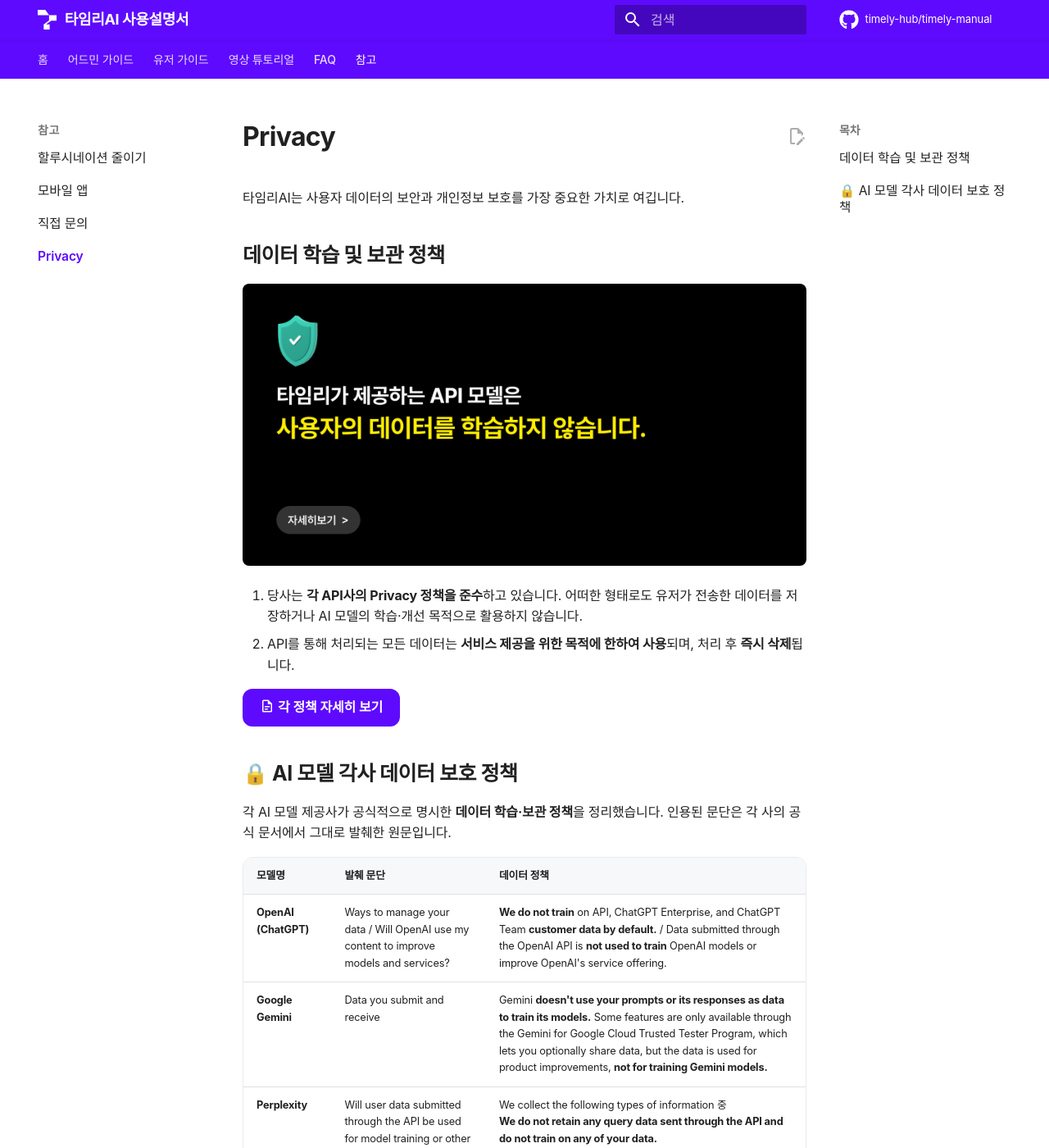
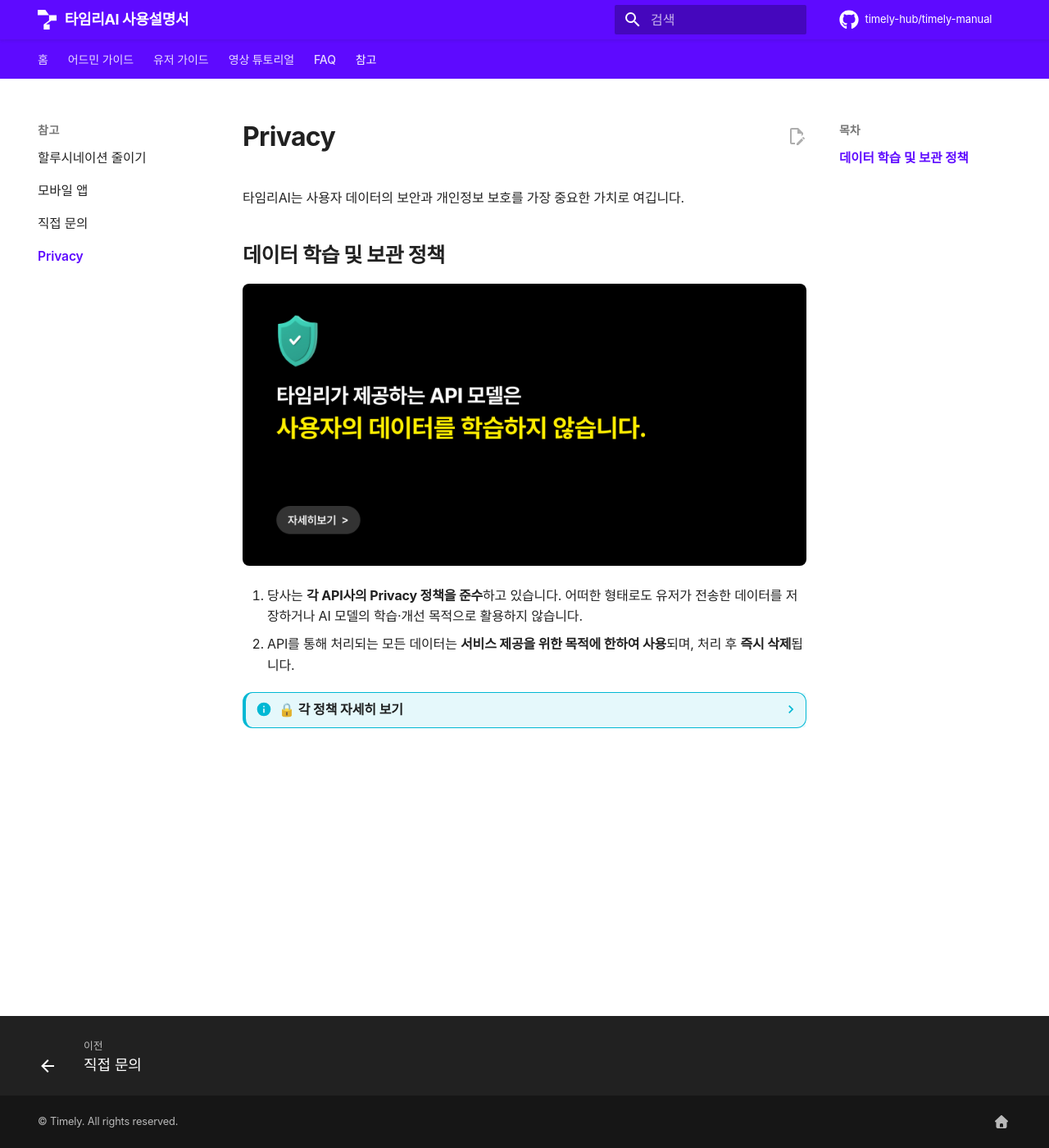
Before and after one commit to timely-hub/timely-manual, an MkDocs documentation site: the page built from docs/privacy.md, in a window 1280 px wide and 1400 px high. Shown: the whole window at 82% size. Built offline with MkDocs 1.6.1 and Material for MkDocs 9.7.7, drawn with Linux system fonts in a browser that asks for light colours; some web fonts are replaced; comment, search, counter and statistics services are not loaded; some of the changed text lies outside the part shown.

Commit message:
content(privacy): collapse policy detail into a toggle, bump callout titles
- privacy.md: the "각 정책 자세히 보기" section used to be an always-open
  H2 with a button-anchor pattern; convert it into a `??? info` details
  block so the 8-vendor table stays collapsed until the reader opens it.
- brand.css: bump `.admonition-title` and `summary` font-size from the
  mkdocs-material default (~0.64rem) to 0.8rem so callout/toggle titles
  read at a comfortable size in Korean text across the site.

Co-Authored-By: Claude Opus 4.7 (1M context) <noreply@anthropic.com>

```diff
--- a/docs/assets/css/brand.css
+++ b/docs/assets/css/brand.css
@@ -155,6 +155,15 @@ body,
   border-left-width: 4px;
 }
 
+/* Slightly larger admonition/details titles — mkdocs-material's default
+ * (~0.64rem) reads too small in Korean text. Bump to 0.8rem for better
+ * legibility across all callouts and collapsible sections. */
+.md-typeset .admonition-title,
+.md-typeset summary {
+  font-size: 0.8rem;
+  font-weight: 600;
+}
+
 .md-typeset .admonition.note,
 .md-typeset details.note {
   border-color: var(--timely-info-500);
--- a/docs/privacy.md
+++ b/docs/privacy.md
@@ -9,23 +9,17 @@
 1. 당사는 **각 API사의 Privacy 정책을 준수**하고 있습니다. 어떠한 형태로도 유저가 전송한 데이터를 저장하거나 AI 모델의 학습·개선 목적으로 활용하지 않습니다.
 2. API를 통해 처리되는 모든 데이터는 **서비스 제공을 위한 목적에 한하여 사용**되며, 처리 후 **즉시 삭제**됩니다.
 
-[:material-file-document-outline: 각 정책 자세히 보기](#policy-detail){ .md-button .md-button--primary }
+??? info "🔒 각 정책 자세히 보기"
 
-## 🔒 AI 모델 각사 데이터 보호 정책 { #policy-detail }
+    각 AI 모델 제공사가 공식적으로 명시한 **데이터 학습·보관 정책**을 정리했습니다. 인용된 문단은 각 사의 공식 문서에서 그대로 발췌한 원문입니다.
 
-각 AI 모델 제공사가 공식적으로 명시한 **데이터 학습·보관 정책**을 정리했습니다. 인용된 문단은 각 사의 공식 문서에서 그대로 발췌한 원문입니다.
-
-<div markdown class="grid" style="overflow-x:auto">
-
-| 모델명 | 발췌 문단 | 데이터 정책 |
-| --- | --- | --- |
-| **OpenAI (ChatGPT)** | Ways to manage your data / Will OpenAI use my content to improve models and services? | **We do not train** on API, ChatGPT Enterprise, and ChatGPT Team **customer data by default.** / Data submitted through the OpenAI API is **not used to train** OpenAI models or improve OpenAI's service offering. |
-| **Google Gemini** | Data you submit and receive | Gemini **doesn't use your prompts or its responses as data to train its models.** Some features are only available through the Gemini for Google Cloud Trusted Tester Program, which lets you optionally share data, but the data is used for product improvements, **not for training Gemini models.** |
-| **Perplexity** | Will user data submitted through the API be used for model training or other purposes? | We collect the following types of information 중<br>**We do not retain any query data sent through the API and do not train on any of your data.** |
-| **Anthropic Claude** | Is my data used for model training? | By default, **we will not use your inputs or outputs** from our commercial products (e.g. Claude for Work, Anthropic API, Claude Gov, etc.) **to train our models.** |
-| **Meta Llama** | Llama API Data Commitments | **Meta does not train** its AI models on Llama API Customer Content or Customer Data.<br>• Customer Data comprises your account data, roles, and profile fields.<br>• Customer Content comprises both the inputs you submit to the model (prompts) and the outputs you receive based on your inputs (model responses). |
-| **Grok (xAI)** | Does xAI use my content for model training? | When using Private Chat, where available, your content and interactions are not used for model training. Similarly, **we do not use content from our business and enterprise customers to improve our models.** |
-| **Alibaba Qwen** | Does Alibaba Cloud Model Studio retain my data when I call a model? | Alibaba Cloud is committed to data privacy and **does not use your data to train models.** All data transmitted during application development or model training is encrypted to ensure security. |
-| **Mistral** | Controls on le Chat | Input and output training is not applicable to Team and Enterprise plans. **We do not use your data to train our models** and you can't manually opt-in for training yourself. |
-
-</div>
+    | 모델명 | 발췌 문단 | 데이터 정책 |
+    | --- | --- | --- |
+    | **OpenAI (ChatGPT)** | Ways to manage your data / Will OpenAI use my content to improve models and services? | **We do not train** on API, ChatGPT Enterprise, and ChatGPT Team **customer data by default.** / Data submitted through the OpenAI API is **not used to train** OpenAI models or improve OpenAI's service offering. |
+    | **Google Gemini** | Data you submit and receive | Gemini **doesn't use your prompts or its responses as data to train its models.** Some features are only available through the Gemini for Google Cloud Trusted Tester Program, which lets you optionally share data, but the data is used for product improvements, **not for training Gemini models.** |
+    | **Perplexity** | Will user data submitted through the API be used for model training or other purposes? | We collect the following types of information 중<br>**We do not retain any query data sent through the API and do not train on any of your data.** |
+    | **Anthropic Claude** | Is my data used for model training? | By default, **we will not use your inputs or outputs** from our commercial products (e.g. Claude for Work, Anthropic API, Claude Gov, etc.) **to train our models.** |
+    | **Meta Llama** | Llama API Data Commitments | **Meta does not train** its AI models on Llama API Customer Content or Customer Data.<br>• Customer Data comprises your account data, roles, and profile fields.<br>• Customer Content comprises both the inputs you submit to the model (prompts) and the outputs you receive based on your inputs (model responses). |
+    | **Grok (xAI)** | Does xAI use my content for model training? | When using Private Chat, where available, your content and interactions are not used for model training. Similarly, **we do not use content from our business and enterprise customers to improve our models.** |
+    | **Alibaba Qwen** | Does Alibaba Cloud Model Studio retain my data when I call a model? | Alibaba Cloud is committed to data privacy and **does not use your data to train models.** All data transmitted during application development or model training is encrypted to ensure security. |
+    | **Mistral** | Controls on le Chat | Input and output training is not applicable to Team and Enterprise plans. **We do not use your data to train our models** and you can't manually opt-in for training yourself. |
```
